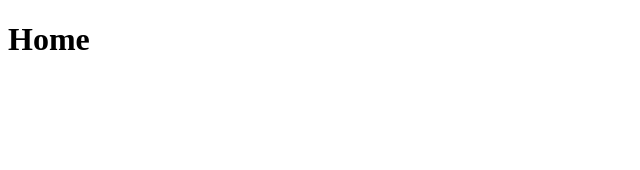
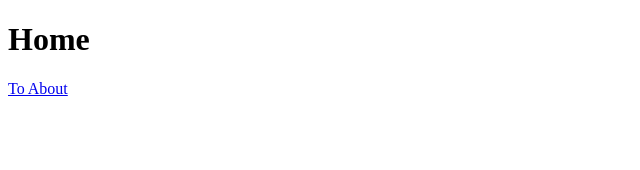
Before and after one commit to Marc-AntoineMercier/graphisme.design.web, a React (Vite) app: page / in a window 1280 px wide. Shown: the top 170 px of the page, without its empty margins (0-640 px from the left). Built offline with nearby package versions, Linux system fonts and the light colour scheme.

Commit message:
[add] - routage

```diff
--- a/src/App.tsx
+++ b/src/App.tsx
@@ -9,7 +9,7 @@ export function App() {
         <Route path="/" element={
           <>
             <h1>Home</h1>
-            <Link to={"/about"}></Link>
+            <Link to={"/about"}>To About</Link>
           </>
           } />
         <Route path="/about" element={<h1>About</h1>} />
```
